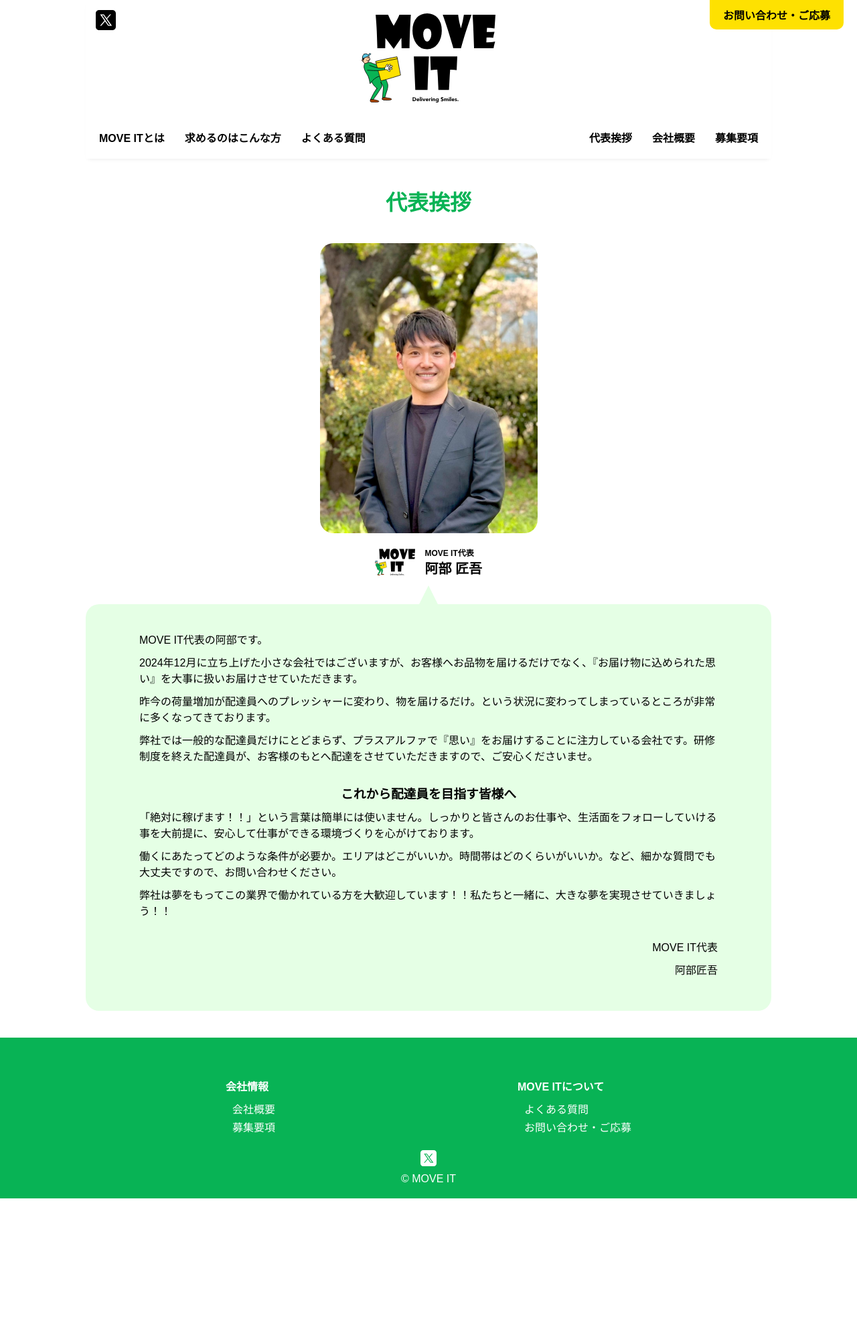
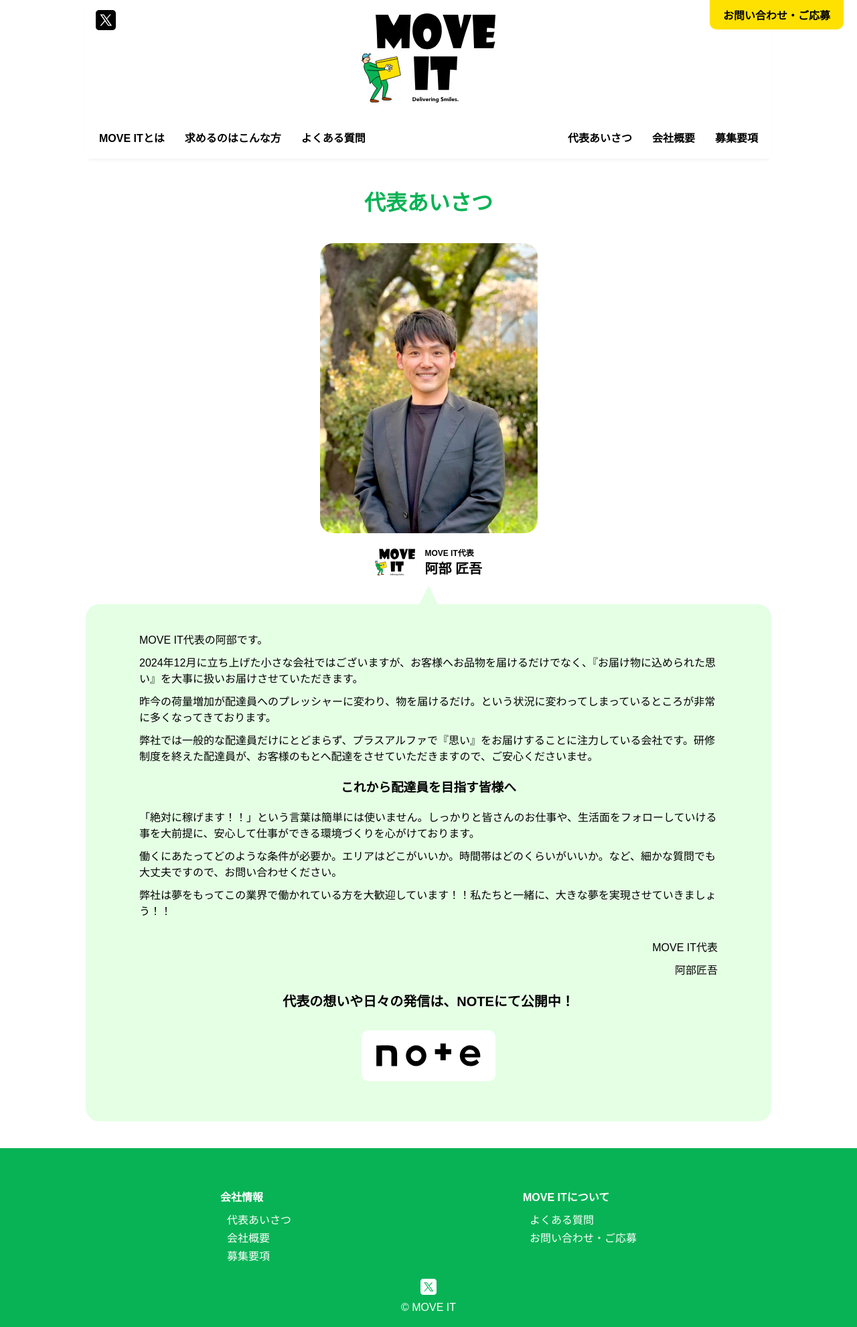
Before and after one commit to takashimomose/move-it, a Laravel app: page /ceo in a window 1280 px wide. Shown: the whole page at 67% size. Before the commit the page ends 1789 px from the top, so only its background shows below. Run offline with Laravel 10, Linux system fonts and the light colour scheme; some web fonts are replaced.

Commit message:
added note link to ceo page

```diff
--- a/src/public/css/ceo.css
+++ b/src/public/css/ceo.css
@@ -1,29 +1,3 @@
-/* .fade-in-on-scroll {
-    opacity: 0;
-    transform: translateY(60px);
-    transition: opacity 1s ease, transform 0.5s ease;
-}
-
-.fade-in-on-scroll.is-visible {
-    opacity: 1;
-    transform: translateY(0);
-} */
-
-/* .decoration {
-    display: inline-block;
-    font-family: "Work Sans", sans-serif;
-    font-size: 6rem;
-    font-weight: 700;
-    transform: translateX(-100%);
-    opacity: 0;
-    transition: transform 0.5s ease-out, opacity 1s ease-out;
-}
-
-.decoration.is-visible {
-    transform: translateX(0);
-    opacity: 0.03;
-} */
-
 .ceo-wrapper {
     width: calc(100% - 60px);
     max-width: 1024px;
@@ -38,13 +12,6 @@
     color: #08B355;
     margin: 40px 0;
 }
-
-/* .ceo-label .description {
-    text-align: center;
-    font-size: 1.625rem;
-    color: #000;
-    margin-bottom: 20px;
-} */
 
 .balloon {
     position: relative;
@@ -67,7 +34,7 @@
 
 .ceo-label h3 {
     padding: 0 40px;
-    margin: 30px 0 10px 0;
+    margin: 20px 0;
     text-align: center;
 }
 
@@ -120,6 +87,25 @@
     text-align: right;
 }
 
+.ceo-note-message {
+    font-size: 1.25rem;
+    font-weight: 700;
+    text-align: center;
+    margin: 10px 0;
+}
+
+.ceo-note {
+    display: flex;
+    flex-direction: column;
+    align-items: center;
+}
+
+.note-logo {
+    width: 200px;
+    border-radius: 10px;
+    margin: 20px 0;
+}
+
 /* メディアクエリでレスポンシブ対応 */
 @media (max-width: 768px) {
     .ceo-wrapper {
--- a/src/resources/views/ceo.blade.php
+++ b/src/resources/views/ceo.blade.php
@@ -11,7 +11,7 @@
         <section class="ceo">
             <div class="ceo-wrapper">
                 <div class="ceo-label fade-in-on-scroll">
-                    <h2>代表挨拶</h2>
+                    <h2>代表あいさつ</h2>
                     <img class="ceo-photo" src="{{ asset('images/ceo.jpg') }}" alt="CEO">
                     <div class="ceo-intro">
                         <img class="ceo-logo" src="{{ asset('images/logo.svg') }}" alt="ロゴ">
@@ -35,6 +35,11 @@
                             <p>MOVE IT代表</p>
                             <p>阿部匠吾</p>
                         </div>
+                        <div class="ceo-note">
+                            <span class="ceo-note-message">代表の想いや日々の発信は、NOTEにて公開中！</span>
+                            <a href="https://note.com/moveit"><img class="note-logo"
+                                    src="{{ asset('images/note_logo.svg') }}" alt="noteロゴ"></a>
+                        </div>
                     </div>
                 </div>
 
--- a/src/resources/views/layouts/app.blade.php
+++ b/src/resources/views/layouts/app.blade.php
@@ -62,7 +62,7 @@
                         <li class="menu_item"><a href="{{ route('index') }}#faq">よくある質問</a></li>
                     </ul>
                     <ul class="inquiry">
-                        <li class="menu_item"><a href="{{ route('ceo.show') }}">代表挨拶</a></li>
+                        <li class="menu_item"><a href="{{ route('ceo.show') }}">代表あいさつ</a></li>
                         <li class="menu_item"><a href="{{ route('index') }}#company">会社概要</a></li>
                         <li class="menu_item"><a href="{{ route('index') }}#recruit">募集要項</a></li>
                     </ul>
@@ -100,6 +100,7 @@
             <li class="item">
                 <p class="title">会社情報</p>
                 <ul class="footer-menu">
+                    <li><a href="{{ route('ceo.show') }}">代表あいさつ</a></li>
                     <li><a href="{{ route('index') }}#company">会社概要</a></li>
                     <li><a href="{{ route('index') }}#recruit">募集要項</a></li>
                 </ul>
```
Also changed, not shown: src/public/images/note_logo.svg (added).
